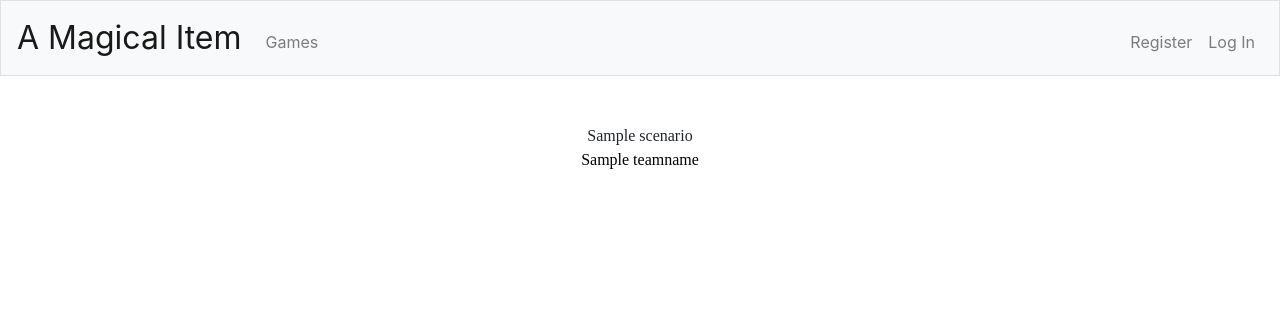
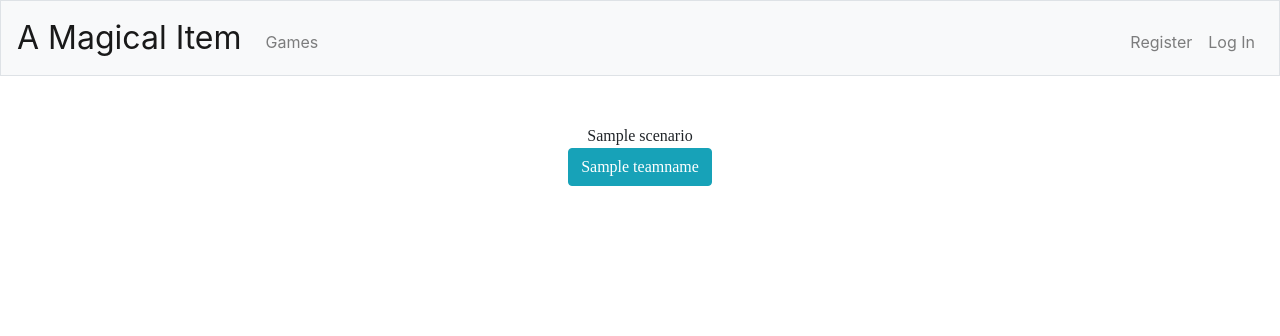
Before and after one commit to charmaine211/murdermystery, a Flask app: template murdermystery/templates/rules.html in a window 1280 px wide. Shown: the top 336 px of the page. Run offline with Flask 2, Linux system fonts and the light colour scheme; the template is opened without the code that fills it: most values are stand-ins (such as "Sample title", 1, 10 or a date in 2020); some libraries are stand-ins or nearby versions.

Commit message:
Teamname is a button

```diff
--- a/murdermystery/templates/rules.html
+++ b/murdermystery/templates/rules.html
@@ -2,7 +2,7 @@
 
 {% block title %}
 
-            The Rules
+    <h3>The Rules</h3>
 
 {% endblock %}
 
@@ -14,6 +14,6 @@
 
     {% endfor %}
 
-    <div><p><a href="/{{ teamname_url }}">{{ teamname }}</p></div>
+    <p><a href="/{{ teamname_url }}" class="btn btn-info">{{ teamname }}</a></p>
 
 {% endblock %}
```
